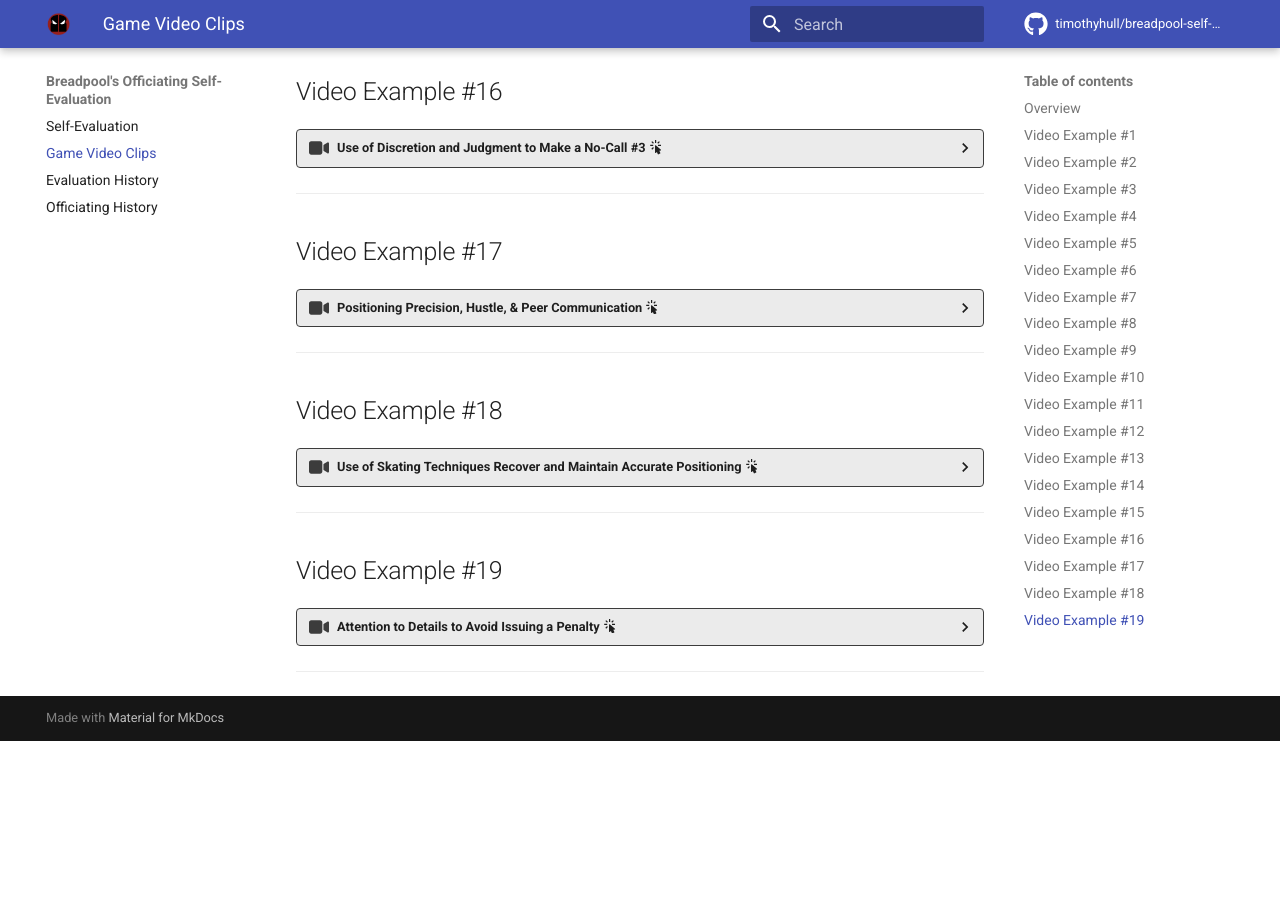
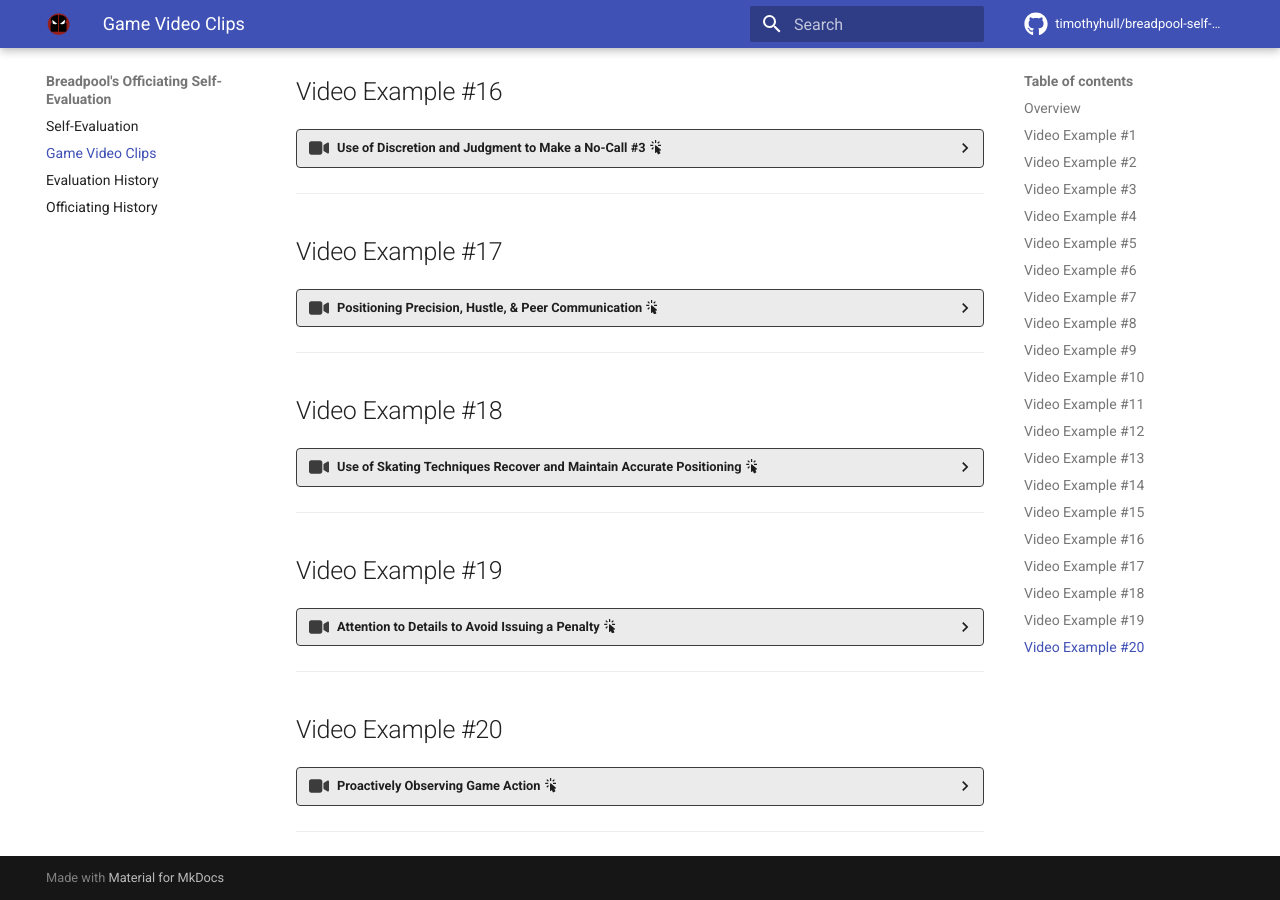
Before and after one commit to timothyhull/breadpool-self-eval, an MkDocs documentation site: the page built from docs/game_video_clips.md, in a window 1280 px wide and 900 px high, scrolled down 2660 px. Built offline with MkDocs 1.6.1 and Material for MkDocs 9.7.7, drawn with Linux system fonts in a browser that asks for light colours; comment, search, counter and statistics services are not loaded; before the commit the page ends 3401 px from its top, so only the background shows below that; some of the changed lines change nothing that is shown.

Commit message:
Update game example Fixes Update video example #20 #14

```diff
--- a/docs/game_video_clips.md
+++ b/docs/game_video_clips.md
@@ -549,13 +549,13 @@ Below are links to some of my recent officiating experiences that I believe high
 
 ---
 
-<!-- ## Video Example #20
+## Video Example #20
 
 ??? video "Proactively Observing Game Action :material-cursor-default-click:"
 
     === "Overview :material-cursor-default-click:"
 
-        - At the TBD mark of this video, while serving as front OPR, I monitored athletes exiting and entering the track area during lineups before jam #5.
+        - At the 04:01:09 mark of this video, while serving as front OPR, I monitored athletes exiting and entering the track area during lineups before jam #5.
         - I observed White #12 occupy a position behind the jammer line while neither wearing nor holding a jammer helmet cover.
         - I observed no jammer for White in the penalty box area.
         - When the jam starts, I immediately call off the jam and advise my CHR that White did not field a jammer for jam #5 and indicate I recommend assessing a penalty to the White team for delay of game.
@@ -573,10 +573,10 @@ Below are links to some of my recent officiating experiences that I believe high
         - Even though I was not in the official in the best position to make this particular call, I felt like I had enough information to take action and amplify the credibility of our crew.
 
     <center>
-        <iframe align="middle" width="560" height="315" src="https://www.youtube.com/embed/BgDs6dRxRRs?start=270" title="https://youtu.be/BgDs6dRxRRs?t=270" frameborder="0" allow="accelerometer; autoplay; clipboard-write; encrypted-media; gyroscope; picture-in-picture; web-share" referrerpolicy="strict-origin-when-cross-origin" allowfullscreen></iframe>
+        <iframe align="middle" width="560" height="315" src="https://player.twitch.tv/?video=2268371394&time=4h1m9s&parent=localhost&parent=timothyhull.github.io&autoplay=false" title="https://www.twitch.tv/videos/2268371394?t=04h01m09s" frameborder="0" allow="accelerometer; autoplay; clipboard-write; encrypted-media; gyroscope; picture-in-picture; web-share" referrerpolicy="strict-origin-when-cross-origin" allowfullscreen></iframe>
     </center>
     <center>
-        <br>[https://youtu.be/BgDs6dRxRRs?t=270 :octicons-link-external-24:](https://youtu.be/BgDs6dRxRRs?t=2235){ target=_blank }
+        <br>[https://www.twitch.tv/videos/2268371394?t=04h01m09s :octicons-link-external-24:](https://www.twitch.tv/videos/2268371394?t=04h01m09s){ target=_blank }
     </center>
 
---- -->
+---
```
